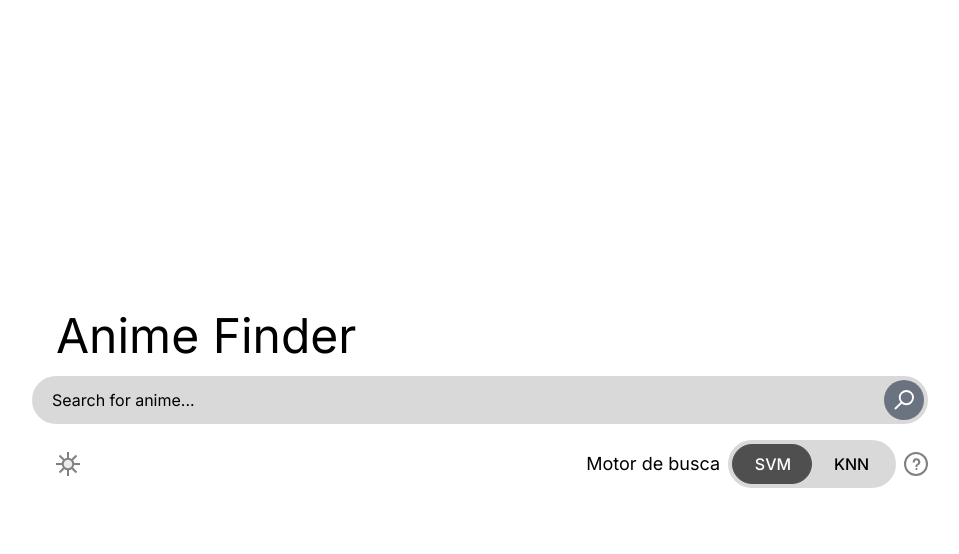
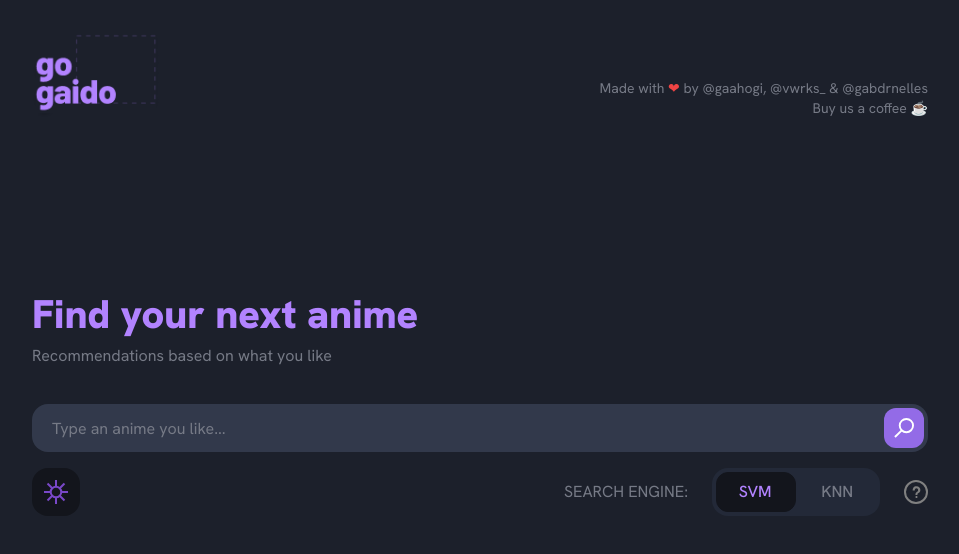
Before and after one commit to Haaguitos/gogaido, a Next.js app: page / in a window 1280 px wide. Shown: the top 554 px of the page, without its empty margins (160-1119 px from the left). Built offline with nearby package versions, Linux system fonts and the light colour scheme; no server answers.

Commit message:
WIP: Adds temporary theme, font and updates styles

```diff
--- a/src/app/layout.tsx
+++ b/src/app/layout.tsx
@@ -1,21 +1,21 @@
-import './globals.css'
-import { Inter } from 'next/font/google'
+import "./globals.css";
+import { Hanken_Grotesk } from "next/font/google";
 
-const inter = Inter({ subsets: ['latin'] })
+const hk = Hanken_Grotesk({ subsets: ["latin"] });
 
 export const metadata = {
-  title: 'Create Next App',
-  description: 'Generated by create next app',
-}
+  title: "Create Next App",
+  description: "Generated by create next app",
+};
 
 export default function RootLayout({
   children,
 }: {
-  children: React.ReactNode
+  children: React.ReactNode;
 }) {
   return (
     <html lang="en">
-      <body className={inter.className}>{children}</body>
+      <body className={hk.className}>{children}</body>
     </html>
-  )
+  );
 }
--- a/src/app/page.tsx
+++ b/src/app/page.tsx
@@ -1,6 +1,6 @@
 "use client";
 
-import { Icons } from "@/assets";
+import { Icons, Images } from "@/assets";
 import { SearchBar, Switch } from "@/components";
 import axios from "axios";
 import Image from "next/image";
@@ -25,23 +25,49 @@ export default function Home() {
   );
 
   return (
-    <main className="flex bg-white min-h-screen flex-col items-center">
-      <div className="flex flex-col gap-4 w-full max-w-4xl min-h-screen items-center justify-center">
-        <h1 className="text-5xl text-black self-start px-6">Anime Finder</h1>
+    <main className="flex bg-secondary-500 min-h-screen flex-col items-center">
+      <div className="relative flex flex-col w-full max-w-4xl min-h-screen items-center justify-center">
+        <div className="absolute top-8 flex w-full justify-between">
+          <Image
+            src={Images.Logo}
+            alt="Texto alternativo"
+            width={128}
+            height={86}
+          />
+
+          <h3 className="text-sm text-secondary-200 text-right self-end">
+            Made with <span className="text-red-500">&#x2764;</span> by
+            @gaahogi, @vwrks_ & @gabdrnelles
+            <br />
+            Buy us a coffee &#x2615;
+          </h3>
+        </div>
+
+        <h1 className="text-[2.5rem] font-black text-primary-100 self-start">
+          Find your next anime
+        </h1>
+
+        <h2 className="text-base text-secondary-200 self-start mb-9">
+          Recommendations based on what you like
+        </h2>
 
         <div className="flex flex-col gap-4 w-full justify-center">
           <SearchBar />
 
-          <div className="flex flex-row gap-2 items-center justify-between pl-6">
+          <div className="flex flex-row gap-2 items-center justify-between">
+            <button className="flex w-12 h-12 bg-secondary-600 items-center justify-center rounded-2xl">
               <Image
                 src={Icons.Sun}
                 alt="Texto alternativo"
                 width={24}
                 height={24}
               />
+            </button>
 
-            <div className="flex flex-row gap-2 items-center">
-              <span className="text-lg text-black">Motor de busca</span>
+            <div className="flex flex-row gap-6 items-center">
+              <span className="text-base text-secondary-200">
+                SEARCH ENGINE:
+              </span>
 
               <Switch />
 
--- /dev/null
+++ b/src/assets/images/index.ts
@@ -0,0 +1,3 @@
+import Logo from "./logo.png";
+
+export const Images = { Logo };
--- a/src/assets/index.tsx
+++ b/src/assets/index.tsx
@@ -1 +1,2 @@
-export * from './icons'
+export * from "./icons";
+export * from "./images";
--- a/src/components/SearchBar.tsx
+++ b/src/components/SearchBar.tsx
@@ -5,11 +5,11 @@ export function SearchBar() {
   return (
     <div className="flex relative items-center">
       <input
-        className="w-full h-12 px-5 py-1 sm:px-12 sm:pl-5 sm:py-3 flex-1 text-black bg-[#D9D9D9] rounded-full placeholder:text-black focus:bg-[#4F4F4F] focus:text-white  focus:outline-none focus:ring-[1px] focus:ring-[#4F4F4F] focus:placeholder:text-white"
-        placeholder="Search for anime..."
+        className="w-full h-12 px-5 py-1 sm:px-12 sm:pl-5 sm:py-3 flex-1 text-secondary-100 bg-secondary-300 rounded-2xl placeholder:text-secondary-200 outline-none"
+        placeholder="Type an anime you like..."
       />
 
-      <div className="flex absolute w-10 h-10 right-1 items-center justify-center bg-gray-500 rounded-full">
+      <div className="flex absolute w-10 h-10 right-1 items-center justify-center bg-primary-200 rounded-xl">
         <Image
           src={Icons.MagnifyingGlass}
           alt="Texto alternativo"
--- a/src/components/Switch.tsx
+++ b/src/components/Switch.tsx
@@ -23,14 +23,16 @@ export function Switch() {
         className="sr-only peer"
       />
 
-      <div className="w-[10.5rem] h-12 bg-[#D9D9D9] peer-focus:outline-none rounded-full peer dark:bg-[#D9D9D9] peer-checked:after:translate-x-full  after:content-[''] after:absolute after:top-1 after:left-1 after:bg-[#4F4F4F] after:border-[#4F4F4F] after:border after:rounded-full after:h-10 after:w-[5rem] after:transition-all dark:border-gray-600" />
+      <div className="w-[10.5rem] h-12 bg-secondary-400 peer-focus:outline-none rounded-2xl peer peer-checked:after:translate-x-full  after:content-[''] after:absolute after:top-1 after:left-1 after:bg-secondary-600 after:border-secondary-600 after:border after:rounded-xl after:h-10 after:w-[5rem] after:transition-all" />
       {/* peer-checked:bg-blue-600 */}
 
-      <span className="absolute left-[1.675rem] text-base font-medium text-white dark:text-white peer-checked:text-black">
+      {/* Dark theme snippet */}
+      {/* <span className="absolute left-[1.675rem] text-base font-medium text-primary-100 dark:text-white peer-checked:text-black"> */}
+      <span className="absolute left-[1.675rem] text-base font-medium text-primary-100  peer-checked:text-secondary-200">
         SVM
       </span>
 
-      <span className="absolute right-[1.675rem] text-base font-medium text-black dark:text-black peer-checked:text-white">
+      <span className="absolute right-[1.675rem] text-base font-medium text-secondary-200 peer-checked:text-primary-100">
         KNN
       </span>
     </label>
--- a/tailwind.config.js
+++ b/tailwind.config.js
@@ -13,18 +13,22 @@ module.exports = {
           'conic-gradient(from 180deg at 50% 50%, var(--tw-gradient-stops))',
       },
       colors: {
-        "pink": {
-          "50": "#f5ecf4",
-          "100": "#ebd9e8",
-          "200": "#d6b3d2",
-          "300": "#c28cbb",
-          "400": "#ad66a5",
-          "500": "#99408e",
-          "600": "#7a3372",
-          "700": "#5c2655",
-          "800": "#3d1a39",
-          "900": "#1f0d1c"
-        }
+        "primary": {
+          "100": "#B283FF",
+          "200": "#936BE7",
+          "300": "#7948C8",
+          "400": "#532F9F",
+        },
+        "secondary": {
+          "100": "#A6A9B0",
+          "200": "#767A86",
+          "300": "#32394B",
+          "400": "#232938",
+          "500": "#1C202B",
+          "600": "#13151C",
+        },
+        "success": "#72E5AE",
+        "error": "#E37777"
       }
     },
   },
```
Also changed, not shown: src/assets/icons/sun.svg, src/assets/images/logo.png (added). Lines whose indentation alone changed are shown as unchanged.
